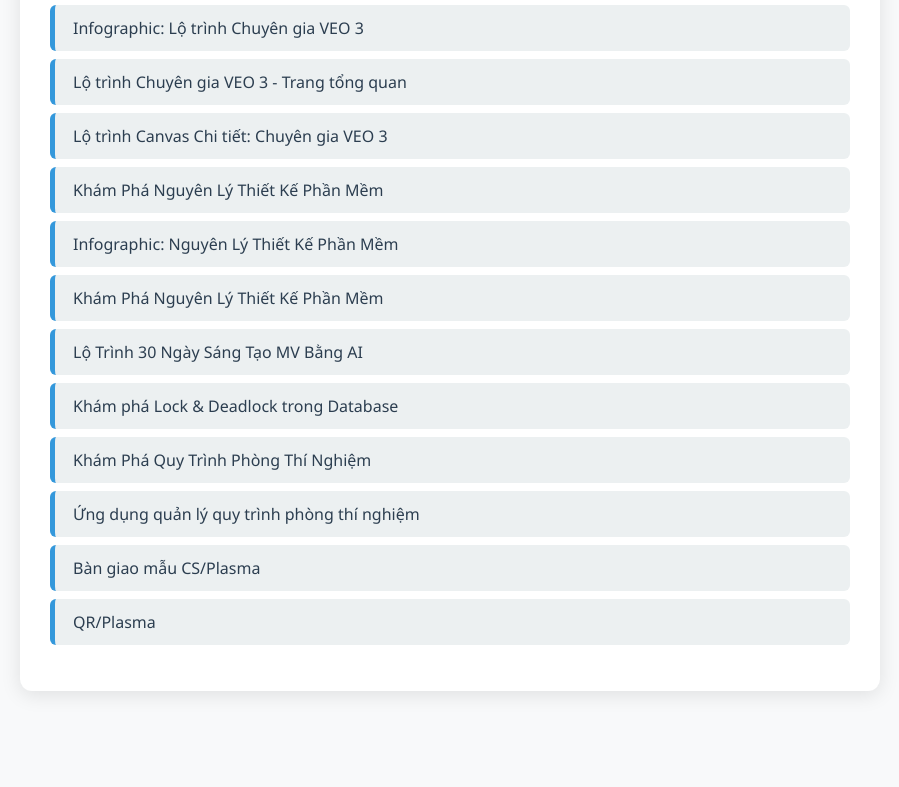
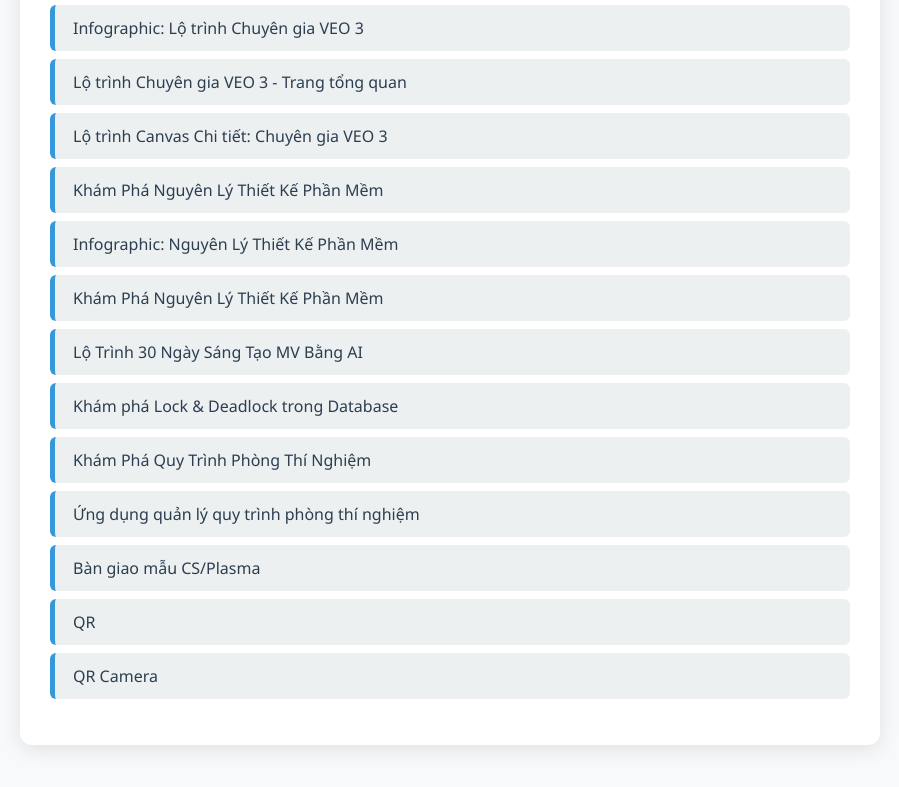
Before and after one commit to kaivnit/me, a plain HTML site: page general.html in a window 1280 px wide. Shown: the part 1347-2134 px from the top of the page, without its empty margins (190-1089 px from the left). Before the commit the page ends 2086 px from the top, so only its background shows below. Drawn offline with Linux system fonts and the light colour scheme.

Commit message:
Update general.html

```diff
--- a/general.html
+++ b/general.html
@@ -84,7 +84,8 @@
             <li><a href="trinh-kham-pha-quy-trinh-phong-thi-nghiem.html">Khám Phá Quy Trình Phòng Thí Nghiệm</a></li>
             <li><a href="ung-dung-quan-ly-quy-trinh-phong-thi-nghiem.html">Ứng dụng quản lý quy trình phòng thí nghiệm</a></li>
             <li><a href="ban-giao-mau-cs-plasma.html">Bàn giao mẫu CS/Plasma</a></li>
-            <li><a href="qr.html">QR/Plasma</a></li>
+            <li><a href="qr.html">QR</a></li>
+            <li><a href="qr-camera.html">QR Camera</a></li>
         </ul>
     </div>
 </body>
```
